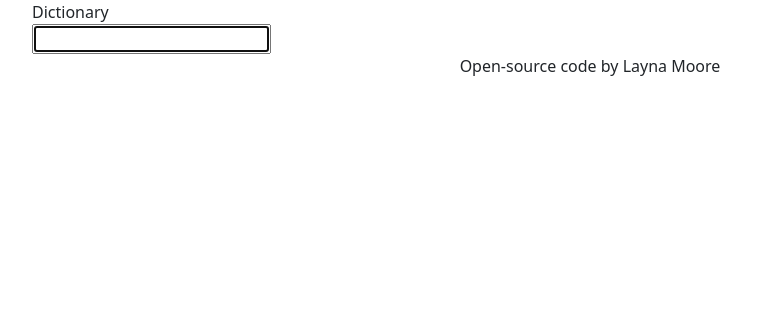
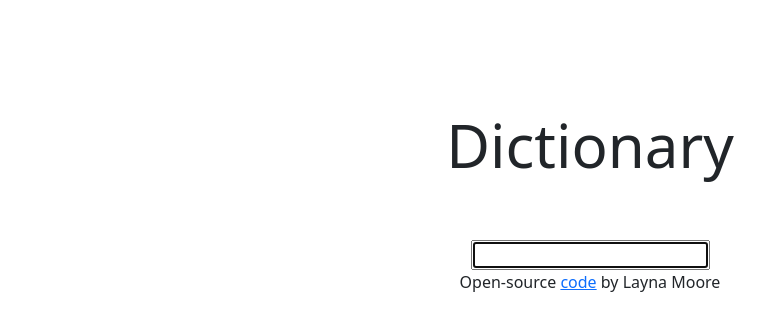
Before and after one commit to Winx1718/dictionary-project, a React (Create React App) app: page / in a window 1280 px wide. Shown: the top 330 px of the page, without its empty margins (50-814 px from the left). Built offline with nearby package versions, Linux system fonts and the light colour scheme.

Commit message:
added css to container and link to github

```diff
--- a/src/App.css
+++ b/src/App.css
@@ -0,0 +1,8 @@
+header {
+  font-size: 60px;
+  margin-bottom: 50px;
+}
+.container {
+  margin-top: 100px;
+  text-align: center;
+}
--- a/src/App.js
+++ b/src/App.js
@@ -7,7 +7,17 @@
       <div className="container">
         <header className="App-header">Dictionary</header>
         <Search />
-        <footer className="text-center">Open-source code by Layna Moore</footer>
+        <footer className="text-center">
+          Open-source{" "}
+          <a
+            href="https://github.com/Winx1718/dictionary-project.git"
+            target="_blank"
+            rel="noreferrer"
+          >
+            code
+          </a>{" "}
+          by Layna Moore
+        </footer>
       </div>
     </div>
   );
```
